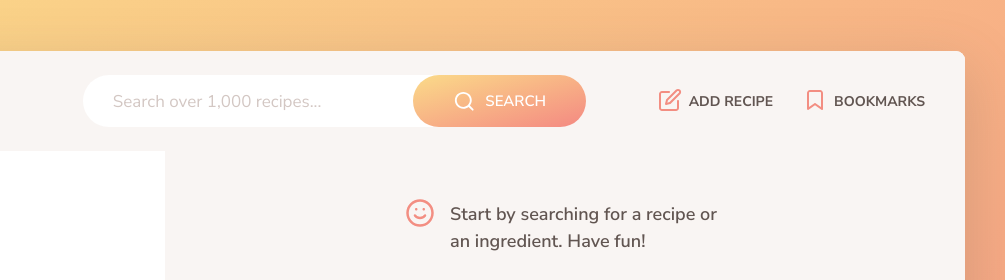
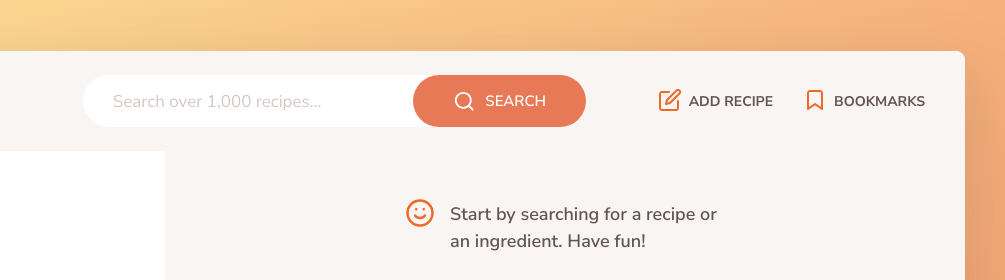
Before and after one commit to cd-roman/mealpad, a website built with Parcel: page index.html in a window 1280 px wide. Shown: the top 280 px of the page, 275-1280 px from the left. Built offline with nearby package versions, Linux system fonts and the light colour scheme; no server answers.

Commit message:
Update color variables and button styles

```diff
--- a/src/sass/_base.scss
+++ b/src/sass/_base.scss
@@ -1,7 +1,8 @@
 // $color-primary: #f59a83;
-$color-primary: #f38e82;
-$color-grad-1: #fbdb89;
-$color-grad-2: #f48982;
+$color-primary: #f16828;
+$color-secondary: #e87957;
+$color-grad-1: #fde095;
+$color-grad-2: #ee8261;
 
 $color-grey-light-1: #f9f5f3; // Light background
 $color-grey-light-2: #f2efee; // Light lines
--- a/src/sass/_components.scss
+++ b/src/sass/_components.scss
@@ -1,5 +1,5 @@
 %btn {
-  background-image: $gradient;
+  background-color: $color-secondary;
   border-radius: 10rem;
   border: none;
   text-transform: uppercase;
@@ -91,7 +91,7 @@
 }
 
 .btn--round {
-  background-image: $gradient;
+  background-color: $color-secondary;
   border-radius: 50%;
   border: none;
   cursor: pointer;
--- a/src/sass/_recipe.scss
+++ b/src/sass/_recipe.scss
@@ -51,7 +51,7 @@
       box-decoration-break: clone;
       padding: 1.3rem 2rem;
       background-image: linear-gradient(
-        to right bottom,
+        to left bottom,
         $color-grad-1,
         $color-grad-2
       );
```
